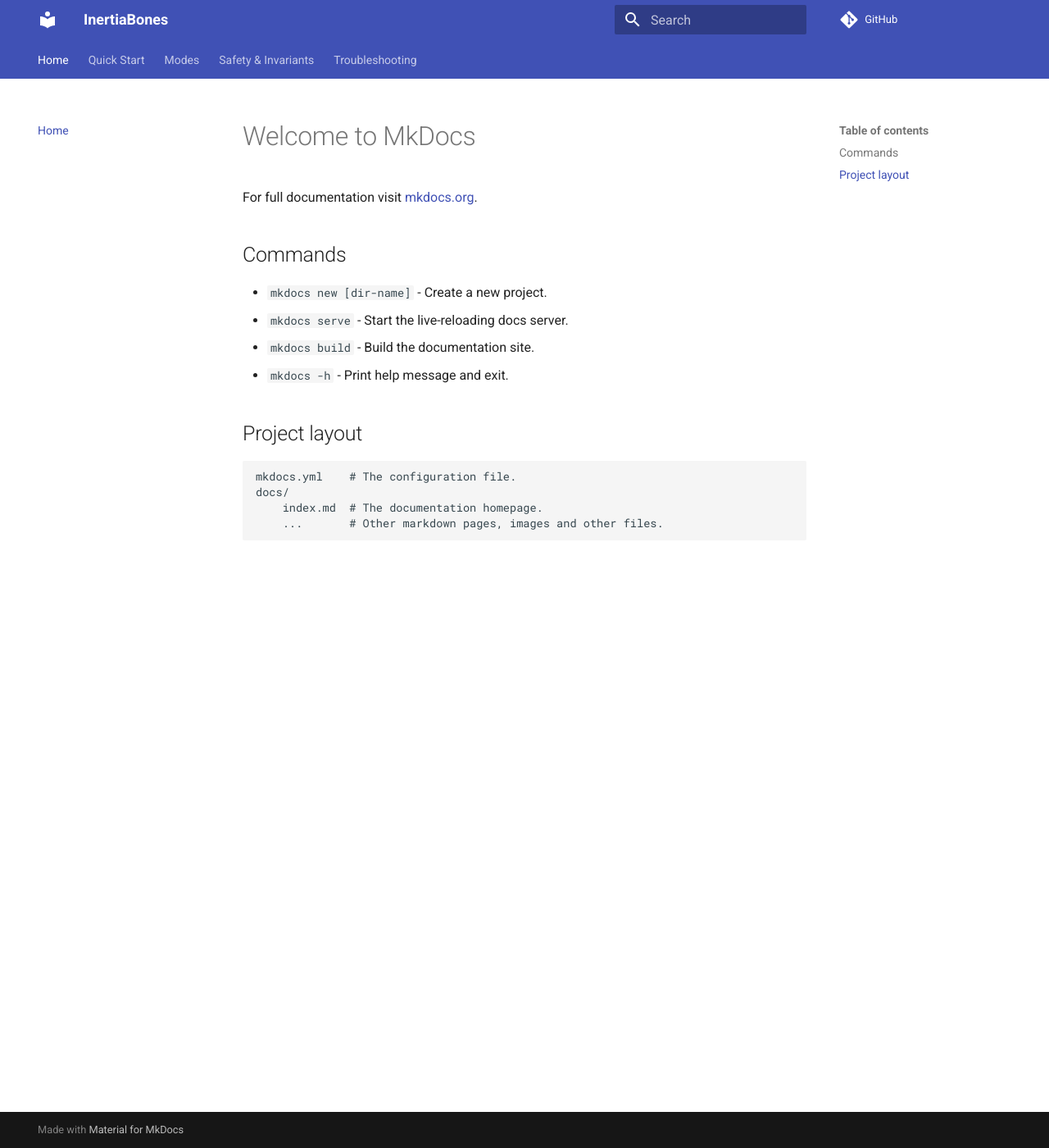
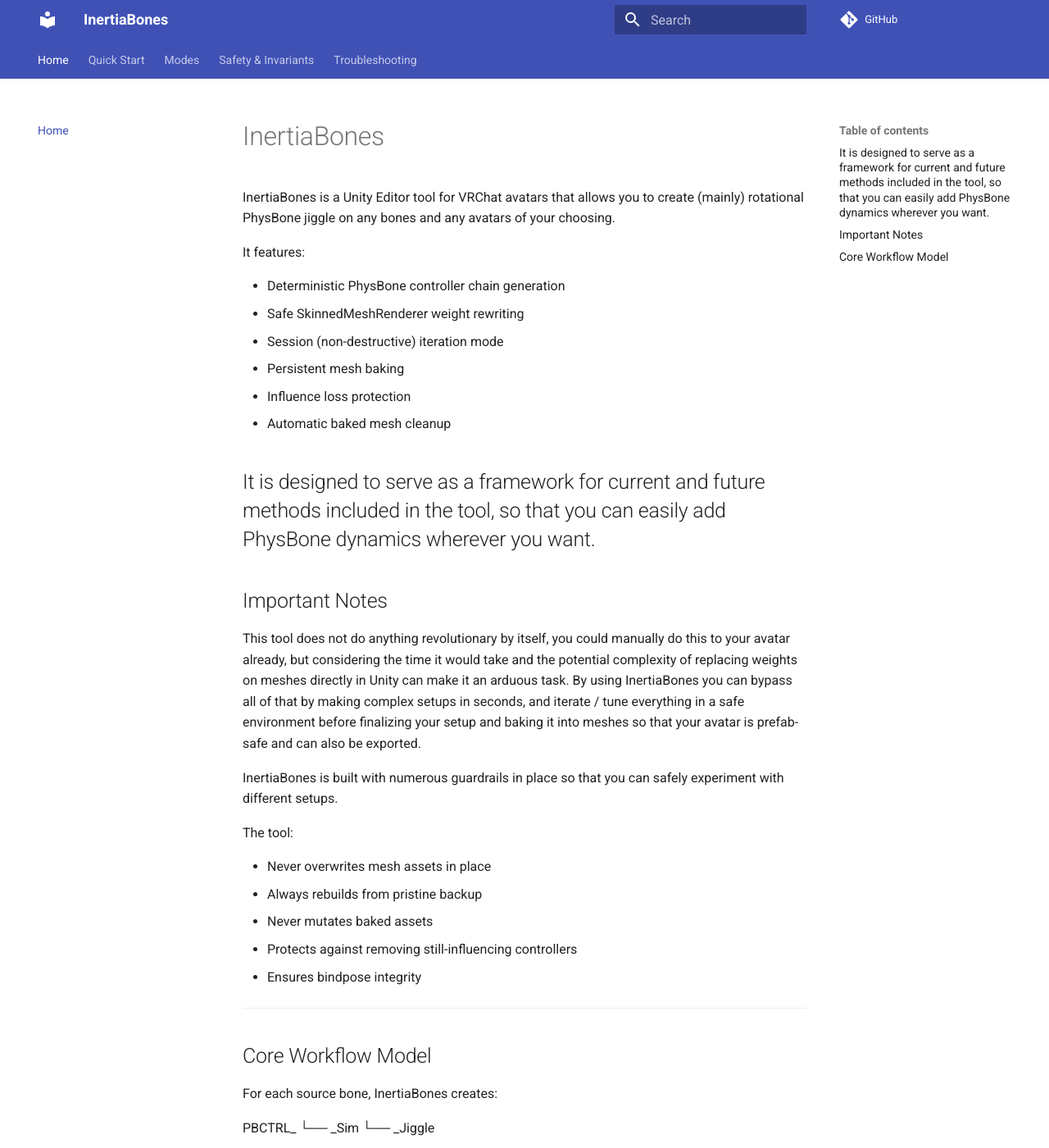
Before and after one commit to fammerino/InertiaBones-docs, an MkDocs documentation site: the page built from docs/index.md, in a window 1280 px wide and 1400 px high. Shown: the whole window at 82% size. Built offline with MkDocs 1.6.1 and Material for MkDocs 9.7.7, drawn with Linux system fonts in a browser that asks for light colours; comment, search, counter and statistics services are not loaded; some of the changed text lies outside the part shown.

Commit message:
Index import

```diff
--- a/docs/index.md
+++ b/docs/index.md
@@ -1,17 +1,46 @@
-# Welcome to MkDocs
+# InertiaBones
 
-For full documentation visit [mkdocs.org](https://www.mkdocs.org).
+InertiaBones is a Unity Editor tool for VRChat avatars that allows you to create (mainly) rotational PhysBone jiggle on any bones and any avatars of your choosing.
 
-## Commands
+It features:
 
-* `mkdocs new [dir-name]` - Create a new project.
-* `mkdocs serve` - Start the live-reloading docs server.
-* `mkdocs build` - Build the documentation site.
-* `mkdocs -h` - Print help message and exit.
+- Deterministic PhysBone controller chain generation
+- Safe SkinnedMeshRenderer weight rewriting
+- Session (non-destructive) iteration mode
+- Persistent mesh baking
+- Influence loss protection
+- Automatic baked mesh cleanup
 
-## Project layout
+It is designed to serve as a framework for current and future methods included in the tool, so that you can easily add PhysBone dynamics wherever you want.
+---
 
-    mkdocs.yml    # The configuration file.
-    docs/
-        index.md  # The documentation homepage.
-        ...       # Other markdown pages, images and other files.
+## Important Notes
+
+This tool does not do anything revolutionary by itself, you could manually do this to your avatar already, but considering the time it would take and the potential complexity of replacing weights on meshes directly in Unity can make it an arduous task.
+By using InertiaBones you can bypass all of that by making complex setups in seconds, and iterate / tune everything in a safe environment before finalizing your setup and baking it into meshes so that your avatar is prefab-safe and can also be exported.
+
+InertiaBones is built with numerous guardrails in place so that you can safely experiment with different setups.
+
+The tool:
+
+- Never overwrites mesh assets in place
+- Always rebuilds from pristine backup
+- Never mutates baked assets
+- Protects against removing still-influencing controllers
+- Ensures bindpose integrity
+
+---
+
+## Core Workflow Model
+
+For each source bone, InertiaBones creates:
+
+PBCTRL_<Source>
+└── <Source>_Sim
+└── <Source>_Jiggle
+
+Mesh weights are redirected:
+
+Source Bone → Jiggle Bone
+
+All persistent output is generated from a hidden pristine backup stored under the avatar.
```
Also changed, not shown: index.md (deleted, +0 -2 lines).
